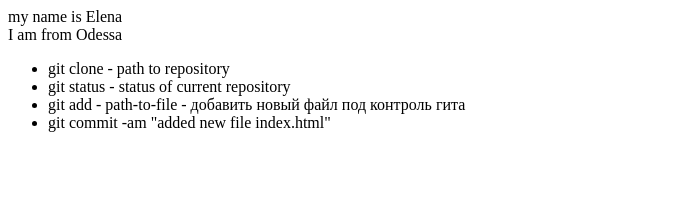
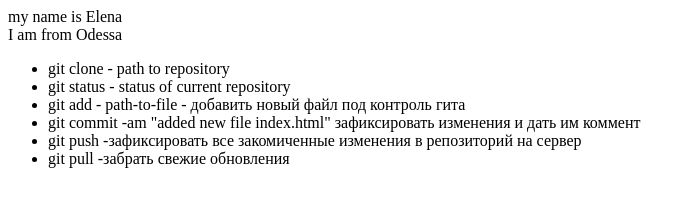
Before and after one commit to Elenasheve/git-lesson, a plain HTML site: page index.html in a window 1280 px wide. Shown: the whole page, without its empty margins (0-696 px from the left). Drawn offline with Linux system fonts and the light colour scheme.

Commit message:
added push pull instractionsto html

```diff
--- a/index.html
+++ b/index.html
@@ -6,7 +6,9 @@
         <li>git clone - path to repository</li>
         <li>git status - status of current repository</li>
         <li>git add - path-to-file - добавить новый файл под контроль гита </li>
-        <li>git commit -am "added new file index.html" </li>
+        <li>git commit -am "added new file index.html" зафиксировать изменения и дать им коммент </li>
+        <li>git push -зафиксировать все закомиченные изменения в репозиторий на сервер</li>
+        <li>git pull -забрать свежие обновления</li>
 
     </ul>
 </div>
```
